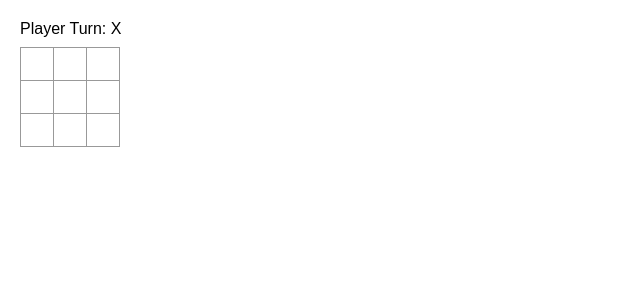
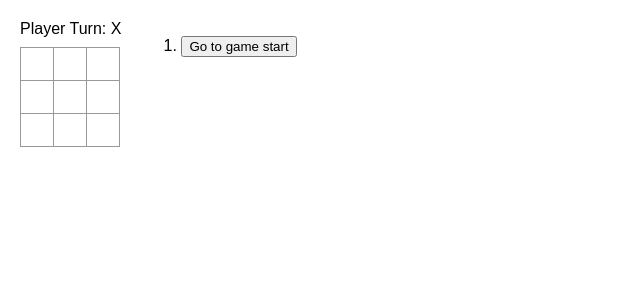
Before and after one commit to HammyPig/react-tic-tac-toe, a React (Create React App) app: page / in a window 1280 px wide. Shown: the top 300 px of the page, without its empty margins (0-640 px from the left). Built offline with nearby package versions, Linux system fonts and the light colour scheme.

Commit message:
feat: add turn history navigation

```diff
--- a/src/App.js
+++ b/src/App.js
@@ -60,18 +60,45 @@ function Board({ squares, playerTurn, onPlay }) {
 export default function Game() {
   const [playerTurn, setPlayerTurn] = useState(0);
   const [boardSquaresHistory, setBoardSquaresHistory] = useState([Array(9).fill(null)]);
+  const [turnNumber, setTurnNumber] = useState(0);
 
   function handlePlay(nextBoardSquares) {
-    setBoardSquaresHistory([...boardSquaresHistory, nextBoardSquares]);
-    setPlayerTurn((playerTurn + 1) % players.length);
+    setBoardSquaresHistory([...boardSquaresHistory.slice(0, turnNumber + 1), nextBoardSquares]);
+
+    const nextTurnNumber = turnNumber + 1;
+    handleJumpToTurn(nextTurnNumber);
   }
 
-  const boardSquares = boardSquaresHistory[boardSquaresHistory.length - 1];
+  function handleJumpToTurn(nextTurnNumber) {
+    setTurnNumber(nextTurnNumber);
+    setPlayerTurn(nextTurnNumber % players.length);
+  }
+
+  const boardSquares = boardSquaresHistory[turnNumber];
+  const turnsTakenList = boardSquaresHistory.map((boardSquares, i) => {
+    let description;
+    if (i == 0) {
+      description = "Go to game start";
+    } else {
+      description = "Go to turn #" + i;
+    }
+
+    return (
+      <li key={i}>
+        <button onClick={() => handleJumpToTurn(i)}>
+          {description}
+        </button>
+      </li>
+    );
+  });
 
   return (
     <div className="game">
       <div className="game-board">
         <Board squares={boardSquares} playerTurn={playerTurn} onPlay={handlePlay} />
+      </div>
+      <div className="game-info">
+        <ol>{turnsTakenList}</ol>
       </div>
     </div>
   );
```
